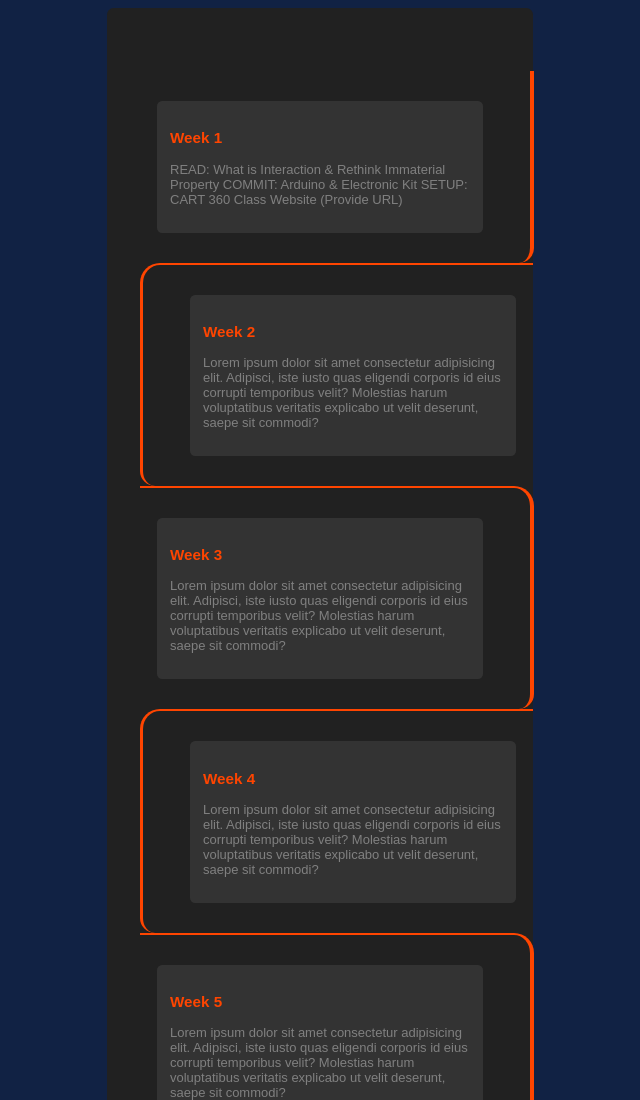
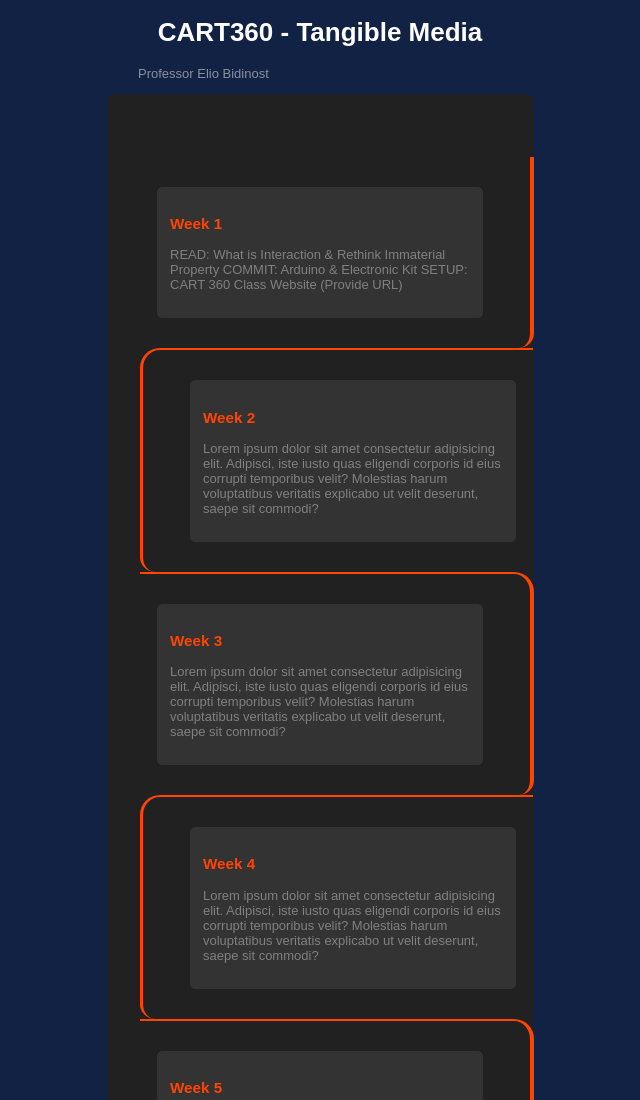
Before and after one commit to AzmatIshaq/CART-351, a plain HTML site: page index.html in a window 1280 px wide. Shown: the top 1100 px of the page, without its empty margins (320-960 px from the left). Drawn offline with Linux system fonts and the light colour scheme.

Commit message:
CART360: Updated style

```diff
--- a/index.html
+++ b/index.html
@@ -20,6 +20,10 @@ By Azmat ishaq
   </head>
 
   <body>
+<!-- Header -->
+<h1 id="site-header">CART360 - Tangible Media</h1>
+<p id="site-sub-header">Professor Elio Bidinost</p>
+
 <!-- Navbar -->
 
 <!-- Main Content -->
--- a/style.css
+++ b/style.css
@@ -16,9 +16,9 @@
 
 /* Body Styling */
 
-*:hover {
+/* *:hover {
     outline: 1px solid green;
-}
+} */
 
 body {
   background-color: #124;
@@ -28,14 +28,24 @@ body {
 
 
 
+
 div {
   width: 300px;
   margin: auto;
-
 }
 
-p {
+/* Title h1 styling */
 
+#site-header {
+  color: white;
+  display: grid;
+  justify-content: center;
+}
+
+#site-sub-header {
+  display: grid;
+  margin-left: 35.6%;
+  color: rgba(255, 255, 255, 0.5);
 }
 
 /* Style section titles */
@@ -67,6 +77,8 @@ p {
   width: 100%;
 }
 
+/* Alternating position of main divs */
+
 .main-divs:nth-child(even)::after {
   left: 0px;
   top: -4.5px;
@@ -74,8 +86,6 @@ p {
   border-width: 5px 0 5px 5px;
   border-radius: 50px 0 0 50px;
 }
-
-
 
 .main-divs:nth-child(even) {
   border-left: 3px solid;
```
Also changed, not shown: 2 other files.
